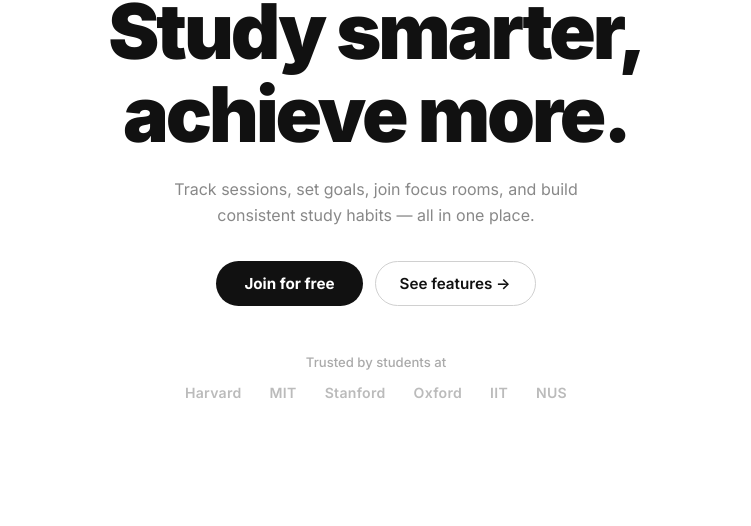
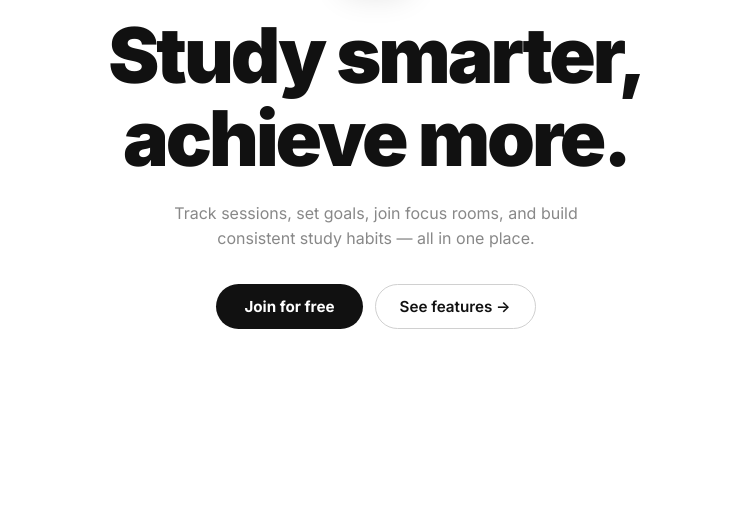
Before and after one commit to Maleesha-Sanjana/LearnLoop-Focus-Room-and-Study-Habit-Tracker, a plain HTML site: page learnloop/index.html in a window 1280 px wide. Shown: the part 274-800 px from the top of the page, without its empty margins (264-1015 px from the left). Drawn offline with Linux system fonts and the light colour scheme.

Commit message:
text deletion

```diff
--- a/learnloop/index.html
+++ b/learnloop/index.html
@@ -36,11 +36,6 @@
     .btn-hero-solid:hover{background:#333;transform:translateY(-1px);box-shadow:0 6px 20px rgba(0,0,0,.2)}
     .btn-hero-outline{padding:12px 24px;border-radius:999px;border:1.5px solid #d0d0d0;color:#111;font-size:.95rem;font-weight:600;display:flex;align-items:center;gap:6px;transition:.15s}
     .btn-hero-outline:hover{border-color:#111;background:#f5f5f5}
-    .trust-row{display:flex;flex-direction:column;align-items:center;gap:14px}
-    .trust-label{font-size:.82rem;color:#aaa;font-weight:500}
-    .trust-logos{display:flex;gap:28px;align-items:center;flex-wrap:wrap;justify-content:center}
-    .trust-logos span{font-size:.88rem;color:#bbb;font-weight:600;letter-spacing:.02em}
-
     /* SECTION 2 - APP PREVIEW */
     .preview-section{background:#f5f5f5;padding:80px 24px;display:flex;justify-content:center}
     .preview-wrap{width:100%;max-width:900px;background:#fff;border-radius:20px;overflow:hidden;box-shadow:0 8px 40px rgba(0,0,0,.1);border:1px solid #e8e8e8}
@@ -159,9 +154,6 @@
     body.dark .btn-hero-solid:hover{background:#ccc}
     body.dark .btn-hero-outline{border-color:#333;color:#f0f0f0}
     body.dark .btn-hero-outline:hover{border-color:#888;background:#1e1e1e}
-    body.dark .trust-label{color:#555}
-    body.dark .trust-logos span{color:#444}
-
     body.dark .preview-section{background:#111}
     body.dark .preview-wrap{background:#1a1a1a;border-color:#2a2a2a;box-shadow:0 8px 40px rgba(0,0,0,.4)}
 
@@ -229,17 +221,7 @@
     <a href="login.html" class="btn-hero-solid">Join for free</a>
     <a href="#features" class="btn-hero-outline">See features &rarr;</a>
   </div>
-  <div class="trust-row">
-    <span class="trust-label">Trusted by students at</span>
-    <div class="trust-logos">
-      <span>Harvard</span>
-      <span>MIT</span>
-      <span>Stanford</span>
-      <span>Oxford</span>
-      <span>IIT</span>
-      <span>NUS</span>
-    </div>
-  </div>
+
 </section>
 
 <!-- SECTION 2: APP PREVIEW -->
```
